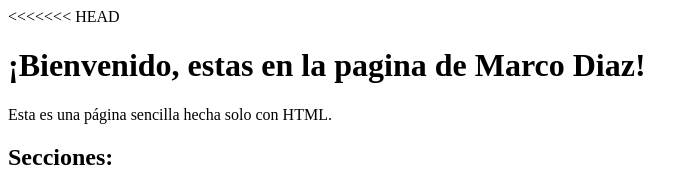
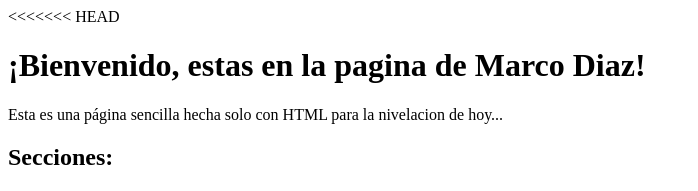
Before and after one commit to Blackshark20/Proyecto_X, a plain HTML site: page index.html in a window 1280 px wide. Shown: the top 191 px of the page, without its empty margins (0-698 px from the left). Drawn offline with Linux system fonts and the light colour scheme.

Commit message:
cambioHOY12

```diff
--- a/index.html
+++ b/index.html
@@ -7,7 +7,7 @@
 </head>
 <body>
   <h1>¡Bienvenido, estas en la pagina de Marco Diaz!</h1>
-  <p>Esta es una página sencilla hecha solo con HTML.</p>
+  <p>Esta es una página sencilla hecha solo con HTML para la nivelacion de hoy...</p>
 
   <h2>Secciones:</h2>
   <ul>
```
